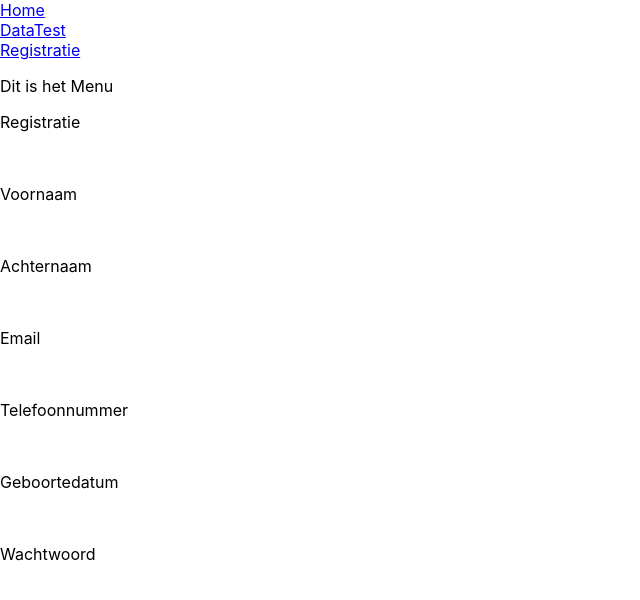
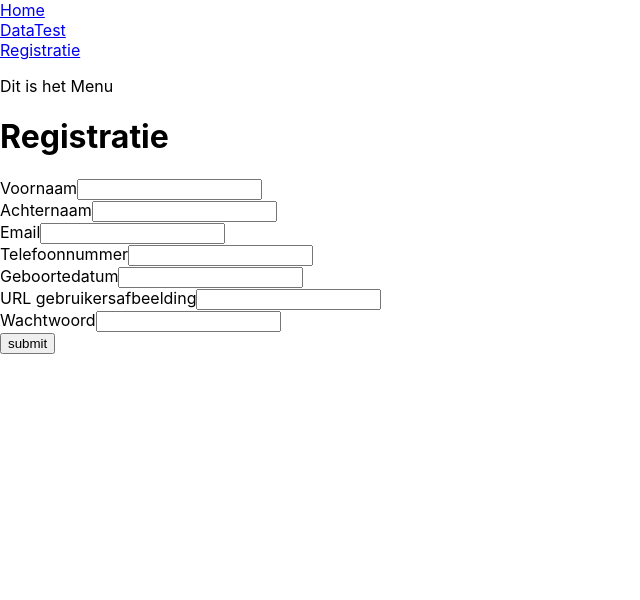
Before and after one commit to ThijsOnGitHub/project-c, a React (Create React App) app in the folder client/: page /Registratie in a window 1280 px wide. Shown: the top 600 px of the page, without its empty margins (0-640 px from the left). Built offline with nearby package versions, Linux system fonts and the light colour scheme.

Commit message:
Invoervelden, link back end, POST naar database

```diff
--- a/client/src/Pages/Registratie.jsx
+++ b/client/src/Pages/Registratie.jsx
@@ -1,28 +1,87 @@
-import React from 'react'
+import React from 'react';
 import {Link} from "react-router-dom";
+var API_LINK='http://localhost:5000/api';
 
 class Registratie extends React.Component{
-    constructor(){
-        super()
+    constructor(props){
+        super(props);
+        this.state = {
+            // Globale variabelen.
+            firstName: '',
+            lastName: '',
+            email: '',
+            pass: '',
+            phone: '',
+            birth: '',
+            img_link: ''
+        };
+        // Lijst om uit te lezen voor het POST request.
+        this.lijst=["firstName","lastName","email","pass","phone","birth","img_link"];
+        this.handleInputChange = this.handleInputChange.bind(this);
+        this.handleSubmit = this.handleSubmit.bind(this);
     }
 
+    // Converteer de waarden uit de state naar een JSON string om die in een POST request te plaatsen en te versturen.
+    handleSubmit() {
+        var object={};
+        this.lijst.forEach((value)=>{
+            object[value]=this.state[value]
+        });
+        console.log("sending");
+        console.log(object);
+        fetch(API_LINK+"/addgebruiker",{method:"POST",
+            body:JSON.stringify(object),
+            headers:{
+                "content-type":"application/json"
+            }}).then((value)=>{
+            value.json().then(value1 => {console.log(value1.message)})
+        });
+    }
+
+    // Ververs de waarden wanneer deze veranderd worden door de gebruiker.
+    handleInputChange(event) {
+        const target = event.target;
+        const value = target.type === 'checkbox' ? target.checked : target.value;
+        const name = target.name;
+        this.setState({
+            [name]: value
+        });
+    }
+
+    // Verzamel de inputs van de gebruiker om die naar de state te brengen.
     render() {
         return(
             <div>
-                <p>Registratie</p>
-                <br/>
-                <p>Voornaam</p>
-                <br/>
-                <p>Achternaam</p>
-                <br/>
-                <p>Email</p>
-                <br/>
-                <p>Telefoonnummer</p>
-                <br/>
-                <p>Geboortedatum</p>
-                <br/>
-                <p>Wachtwoord</p>
-                <br/>
+                <h1>Registratie</h1>
+                <div>
+                    <label>Voornaam</label>
+                    <input type='text' name="firstName" value={this.state.firstName} placeholder="" onChange={this.handleInputChange}/>
+                </div>
+                <div>
+                    <label>Achternaam</label>
+                    <input type='text' name="lastName" value={this.state.lastName} placeholder="" onChange={this.handleInputChange}/>
+                </div>
+                <div>
+                    <label>Email</label>
+                    <input type='text' name="email" value={this.state.email} placeholder="" onChange={this.handleInputChange}/>
+                </div>
+                <div>
+                    <label>Telefoonnummer</label>
+                    <input type='text' name="phone" value={this.state.phone} placeholder="" onChange={this.handleInputChange}/>
+                </div>
+                <div>
+                    <label>Geboortedatum</label>
+                    <input type='text' name="birth" value={this.state.birth} placeholder="" onChange={this.handleInputChange}/>
+                </div>
+                <div>
+                    <label>URL gebruikersafbeelding</label>
+                    <input type='text' name="img_link" value={this.state.img_link} placeholder="" onChange={this.handleInputChange}/>
+                </div>
+                <div>
+                    <label>Wachtwoord</label>
+                    <input type='text' name="pass" value={this.state.pass} placeholder="" onChange={this.handleInputChange}/>
+                </div>
+                <button onClick={this.handleSubmit}>submit</button>
             </div>
         )
     }
```
Also changed, not shown: 1 other file (tests, documents, lock files or other folders).
